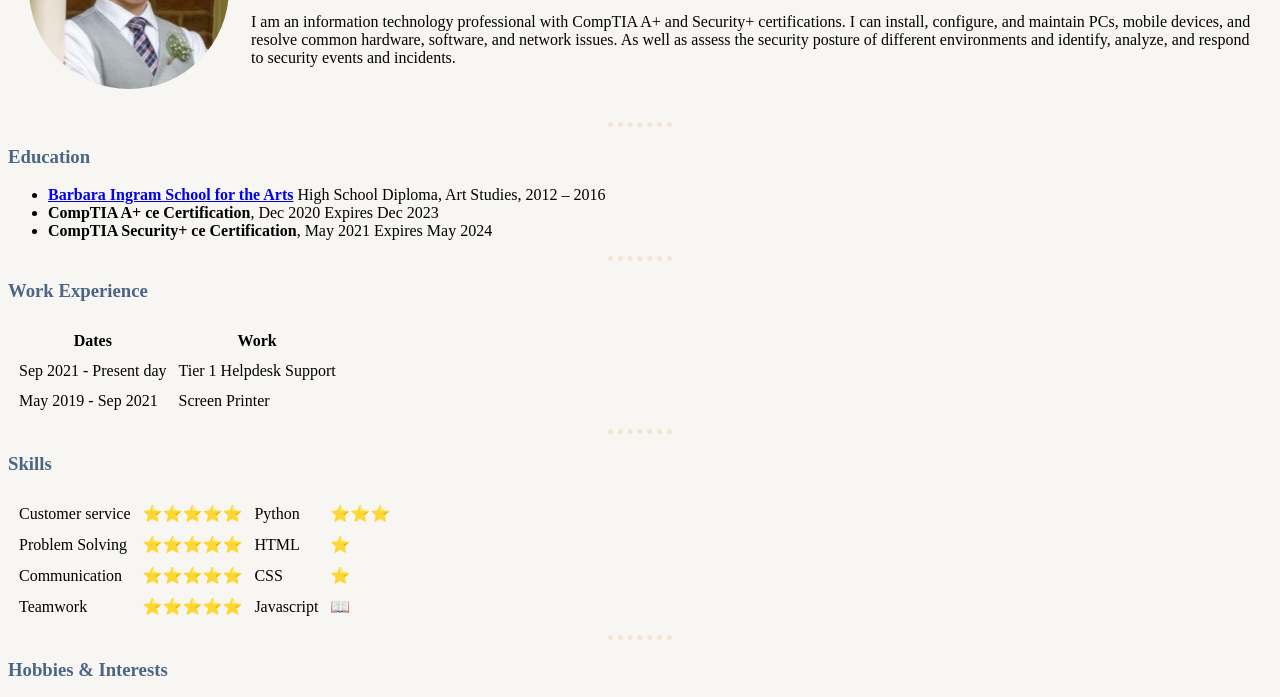
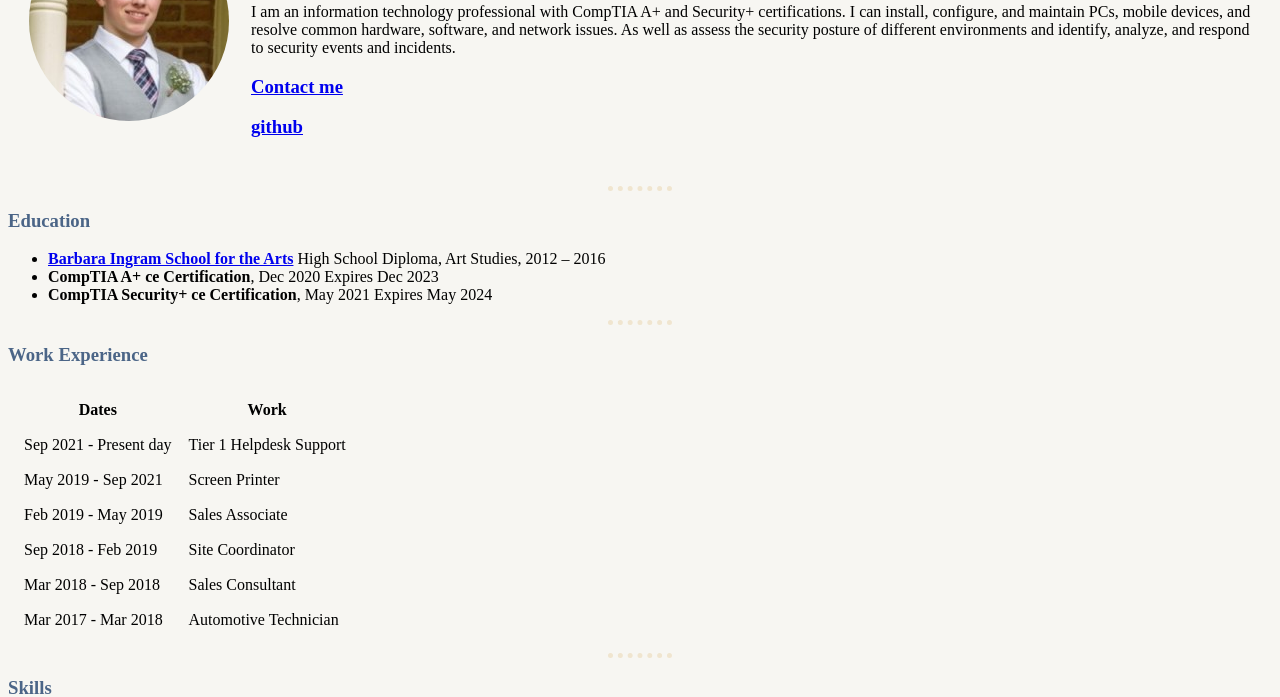
Before and after one commit to Logan-proj/First_html_webpage, a plain HTML site: page index.html in a window 1280 px wide. Shown: the part 140-837 px from the top of the page. Drawn offline with Linux system fonts and the light colour scheme.

Commit message:
Update index.html

```diff
--- a/index.html
+++ b/index.html
@@ -6,9 +6,10 @@
   <title>Logan's Website</title>
   <link rel="stylesheet" href="css/styles.css">
 
-</style>
+  </style>
 
 </head>
+
 <body>
   <table cellspacing="20">
     <tr>
@@ -25,6 +26,8 @@
           the security posture of different environments and identify, analyze, and
           respond to security events and incidents.
         </p>
+        <h3><a href="https://www.linkedin.com/in/logan-toms-55854b192/">Contact me</a></h3>
+        <h3><strong><a href="https://github.com/Logan-proj">github</a></strong></h3>
       </td>
     </tr>
   </table>
@@ -48,7 +51,7 @@
 
   <hr />
   <h3>Work Experience</h3>
-  <table cellspacing="10">
+  <table cellspacing="15">
     <thead>
       <tr>
         <th>Dates</th>
@@ -64,11 +67,27 @@
         <td>May 2019 - Sep 2021</td>
         <td>Screen Printer</td>
       </tr>
+      <tr>
+        <td>Feb 2019 - May 2019</td>
+        <td>Sales Associate</td>
+      </tr>
+      <tr>
+        <td>Sep 2018 - Feb 2019</td>
+        <td>Site Coordinator</td>
+      </tr>
+      <tr>
+        <td>Mar 2018 - Sep 2018</td>
+        <td>Sales Consultant</td>
+      </tr>
+      <tr>
+        <td>Mar 2017 - Mar 2018</td>
+        <td>Automotive Technician</td>
+      </tr>
     </tbody>
   </table>
   <hr />
   <h3>Skills</h3>
-  <table cellspacing="10">
+  <table cellspacing="15">
     <tr>
       <td>Customer service</td>
       <td>⭐⭐⭐⭐⭐</td>
@@ -113,7 +132,7 @@
   </ol>
 
   <hr />
-  <h3><a href="https://www.linkedin.com/in/logan-toms-55854b192/">Contact me</a></h3>
+
 
 </body>
 
```
